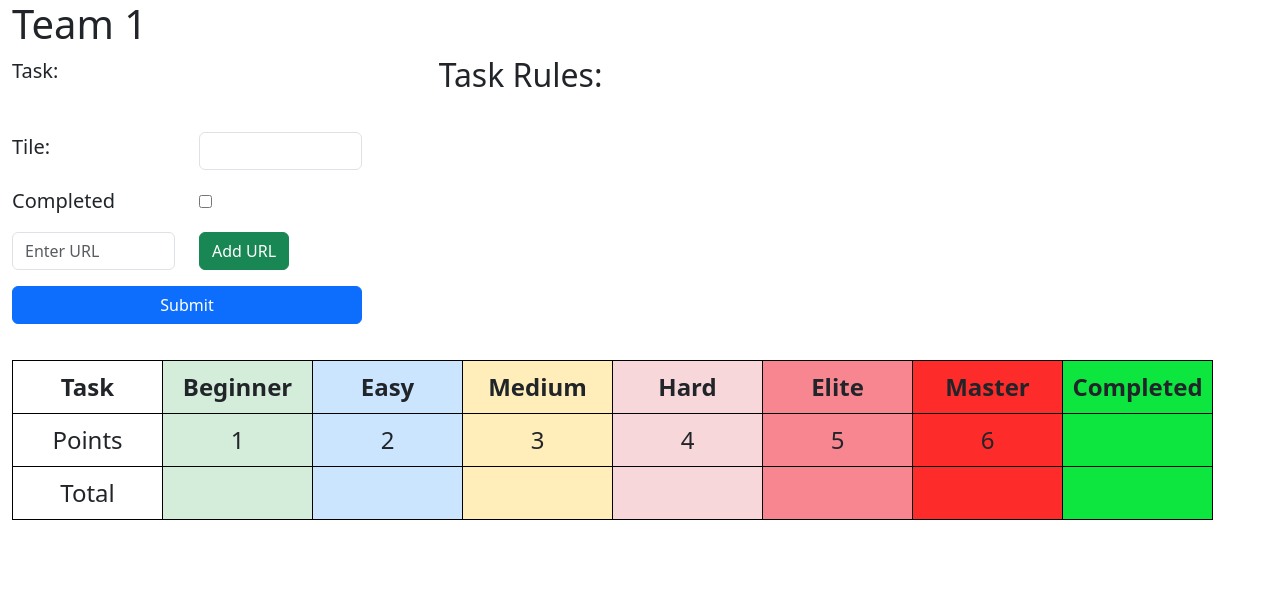
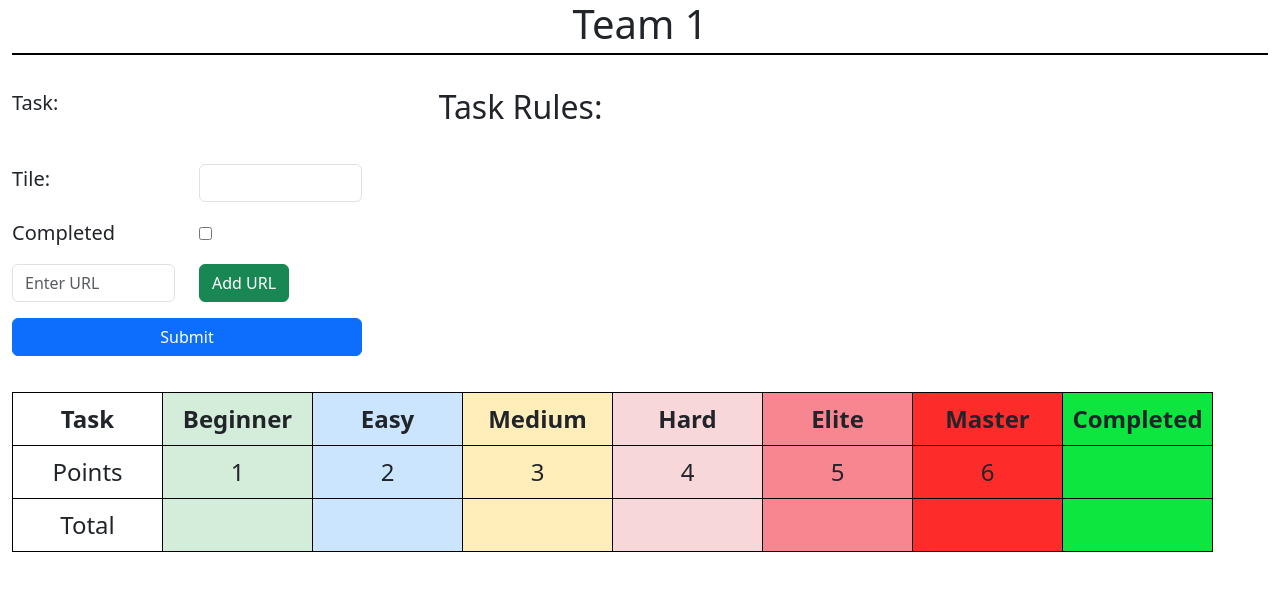
Before and after one commit to tehgod/osrs_clan_bingo_frontend, a website: page public/index.html in a window 1280 px wide. Drawn offline with nearby package versions, Linux system fonts and the light colour scheme; no server answers.

Commit message:
centered and underlined team title

```diff
--- a/public/index.html
+++ b/public/index.html
@@ -11,9 +11,11 @@
 
 </head>
 <body class="container-fluid">
-    <h1 id="teamHeader"></h1>
+    <div>
+        <h1 id="teamHeader"></h1>
+    </div>
 
-    <div class="row">
+    <div class="row" style="padding-top: 25px;">
         <div class="col-4">
         <form action="/api/update-tile" method="post">
             <div class="mb-3 row"> <!--Task text-->
--- a/public/styles.css
+++ b/public/styles.css
@@ -4,6 +4,11 @@ body {
     background-color: #000;
 }
 
+#teamHeader {
+    text-align: center;
+    border-bottom: 2px solid black; /* Underline thickness and color */
+    padding-bottom: 5px; /* Adds space between text and underline */
+}
 #rulesList {
     column-count: 2; /* Creates two columns */
     column-gap: 1rem; /* Space between columns */
```
